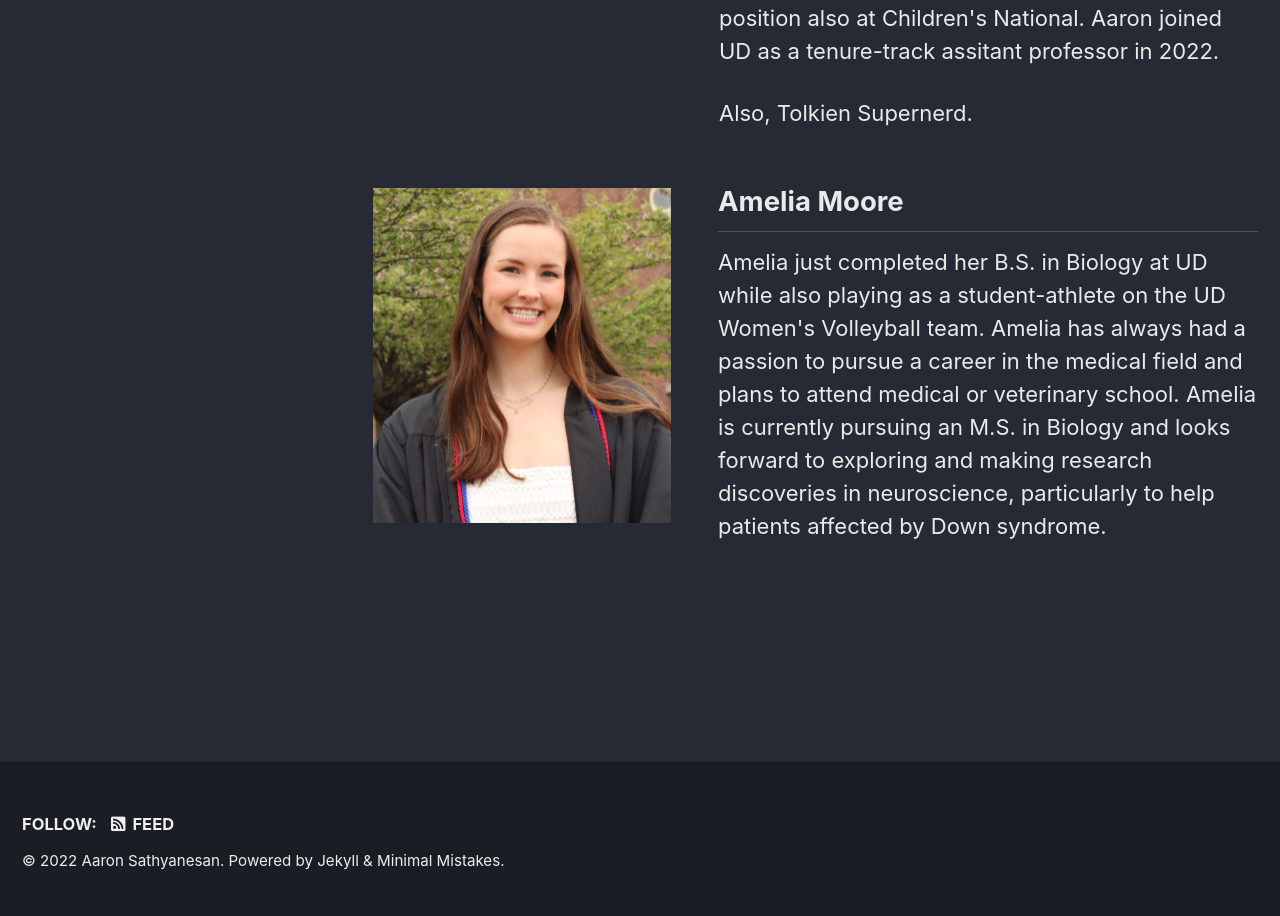
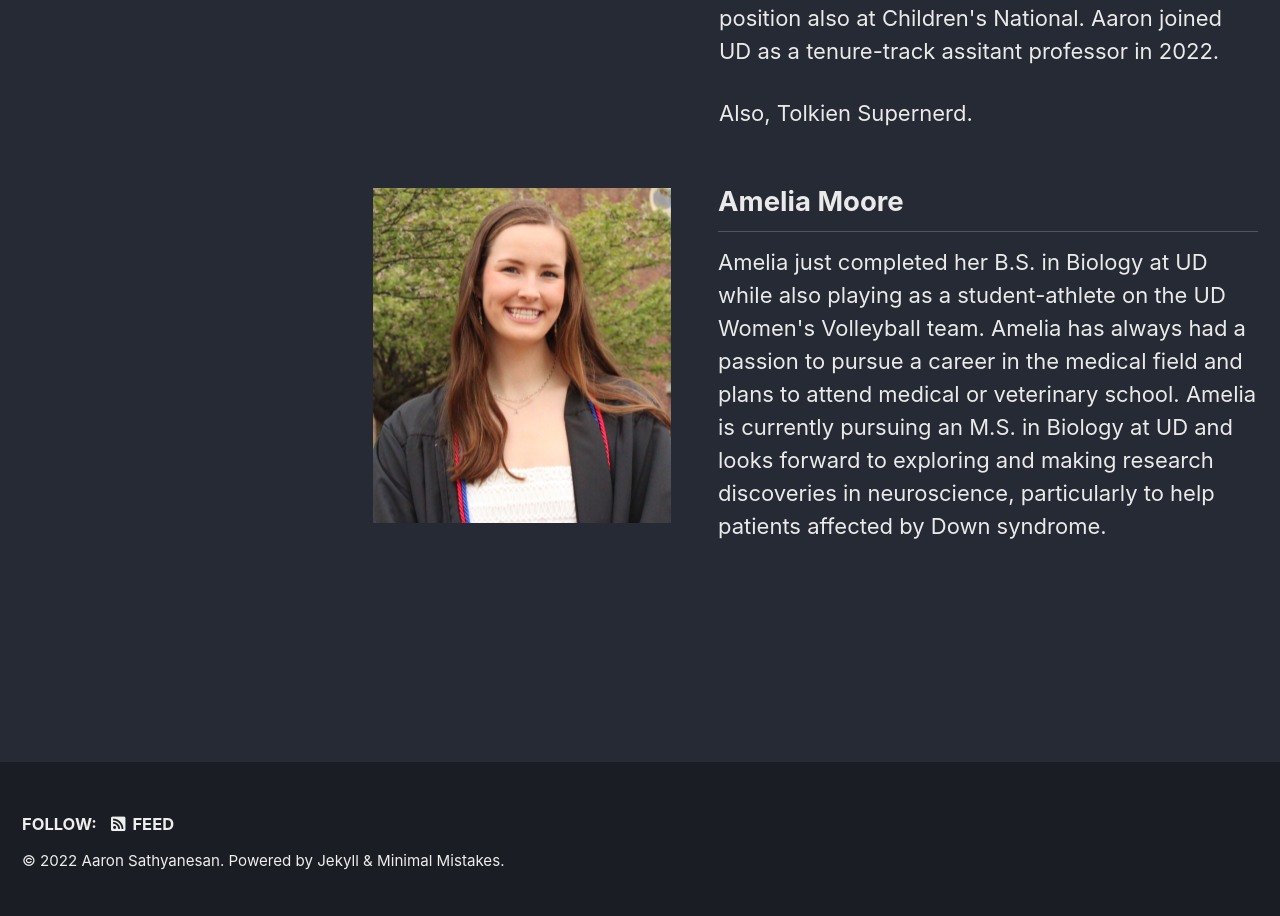
Before and after one commit to Sathyanesan-Lab/Sathyanesan-Lab.github.io, a Jekyll site: the page built from People/index.md, in a window 1280 px wide. Shown: the part 779-1695 px from the top of the page. Built offline with Jekyll 4.4.1, drawn with Linux system fonts in a browser that asks for light colours; cached includes are drawn as plain includes.

```diff
--- a/People/index.md
+++ b/People/index.md
@@ -24,7 +24,7 @@ title: "Lab Members"
     </div>
     <div class="splash-block">
       <h2>Amelia Moore</h2>
-      <p>Amelia just completed her B.S. in Biology at UD while also playing as a student-athlete on the UD Women's Volleyball team. Amelia has always had a passion to pursue a career in the medical field and plans to attend medical or veterinary school. Amelia is currently pursuing an M.S. in Biology and looks forward to exploring and making research discoveries in neuroscience, particularly to help patients affected by Down syndrome.</p>
+      <p>Amelia just completed her B.S. in Biology at UD while also playing as a student-athlete on the UD Women's Volleyball team. Amelia has always had a passion to pursue a career in the medical field and plans to attend medical or veterinary school. Amelia is currently pursuing an M.S. in Biology at UD and looks forward to exploring and making research discoveries in neuroscience, particularly to help patients affected by Down syndrome.</p>
     </div>
   </div>
 </section>
```
